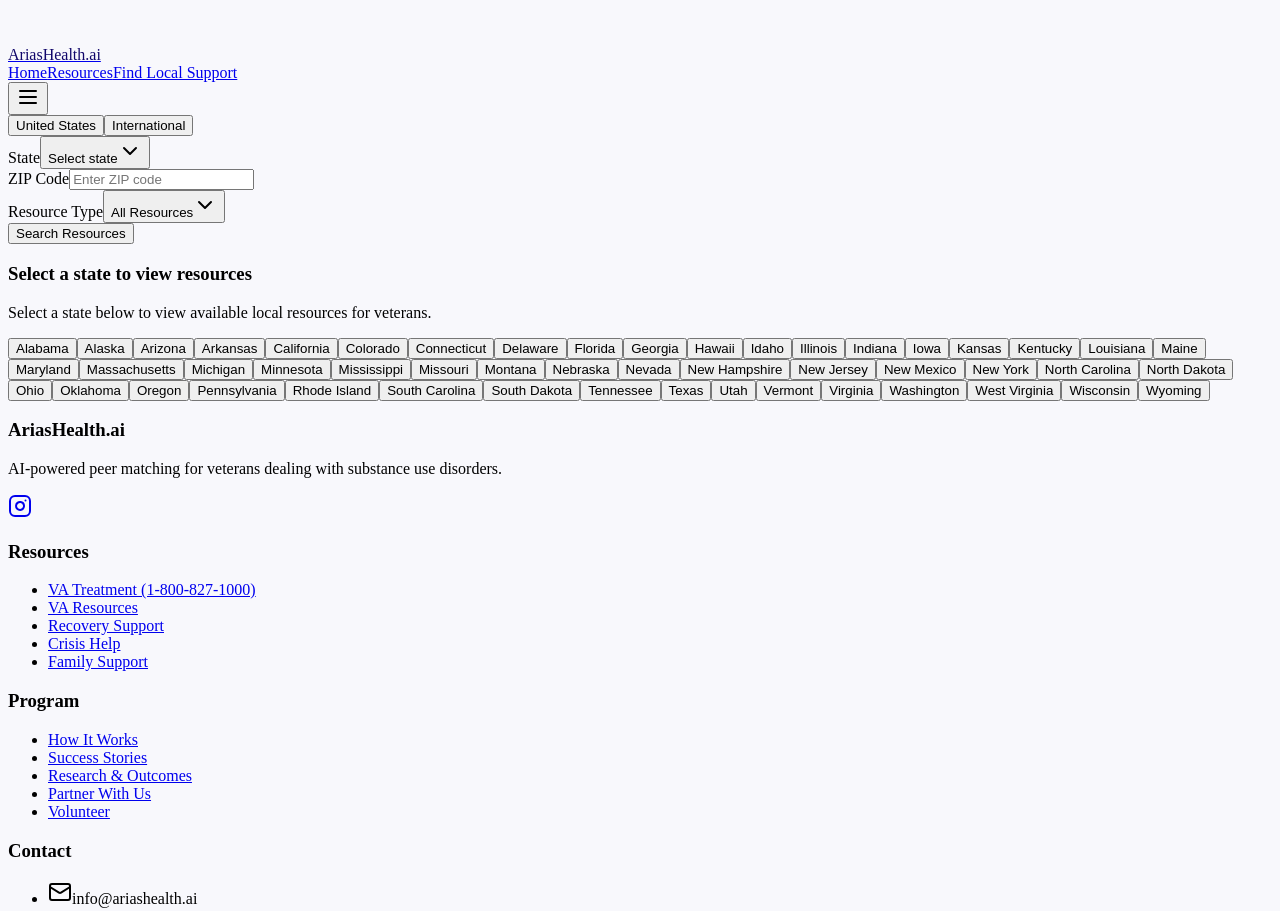
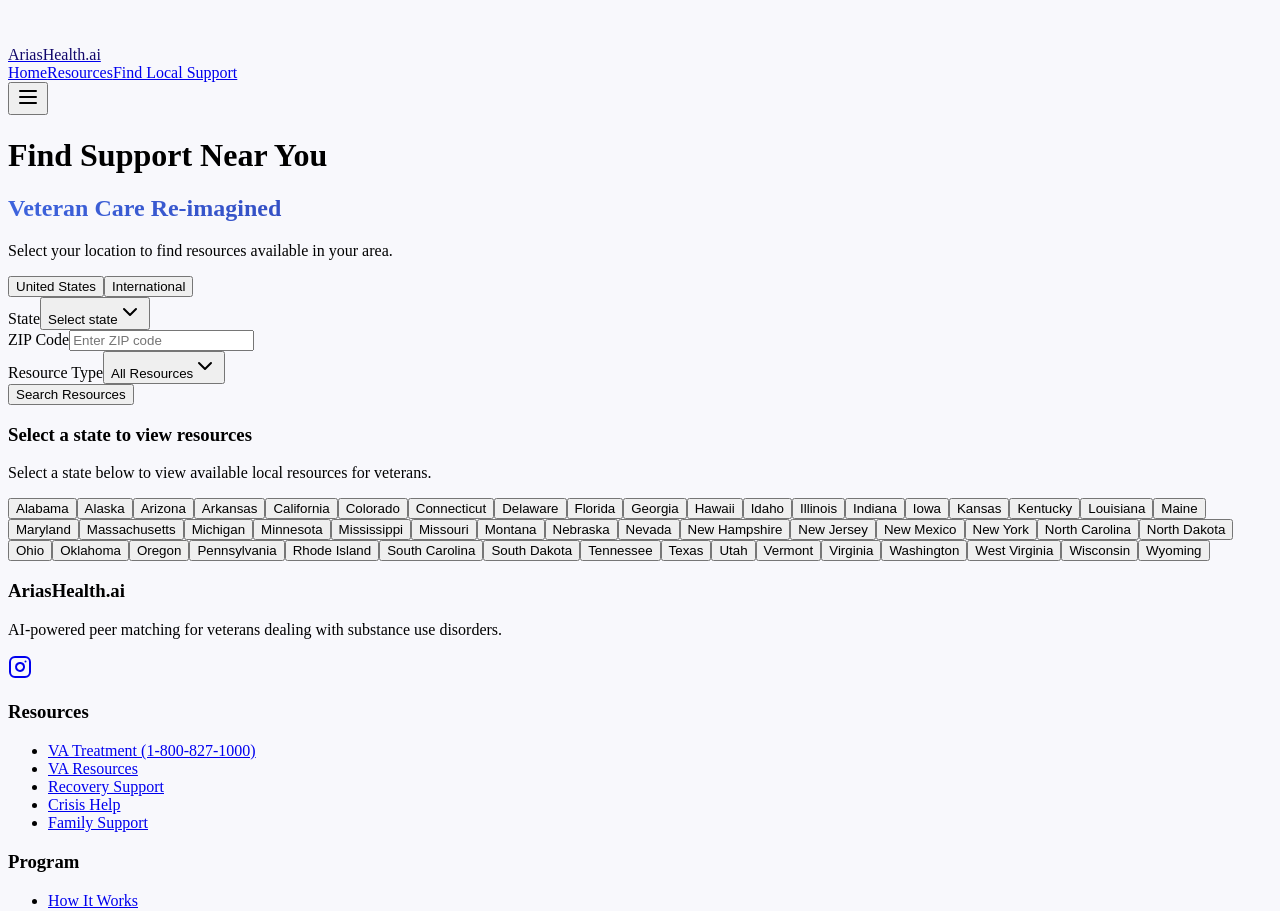
Before and after one commit to Schoolaccount1357/AriasHealthaiMain, a React (Vite) app in the folder client/: page /resource-locator in a window 1280 px wide. Shown: the part 1560-2471 px from the top of the page. Built offline with nearby package versions, Linux system fonts and the light colour scheme.

Commit message:
Restored to '2b13e9e22d644cd8c5b6dd57109efb4fb88fae63'
Replit-Restored-To: 2b13e9e22d644cd8c5b6dd57109efb4fb88fae63

```diff
--- a/client/src/pages/ResourceLocator.tsx
+++ b/client/src/pages/ResourceLocator.tsx
@@ -3487,6 +3487,11 @@ export default function ResourceLocator() {
 
   return (
     <MainLayout>
+      <PageHeader
+        title="Find Support Near You"
+        description="Select your location to find resources available in your area."
+      />
+
       <div className="bg-[#141e2f] text-white p-4 sm:p-6 rounded-lg mb-6 sm:mb-10">
         {/* Toggle between US and International */}
         <div className="flex items-center justify-start gap-4 mb-6">
--- a/client/src/pages/Resources.tsx
+++ b/client/src/pages/Resources.tsx
@@ -181,6 +181,11 @@ export default function Resources() {
 
   return (
     <MainLayout>
+      <PageHeader
+        title="Support Resources"
+        description="Call the Veterans Crisis Line at 1-800-273-8255 and Press 1 if you need immediate help."
+      />
+
       <div className="mb-10 bg-[#141e2f] text-white p-6 rounded-lg">
         <div className="flex items-center mb-4">
           <PanelLeftOpen className="h-8 w-8 mr-3 text-[#3e64dd]" />
```
